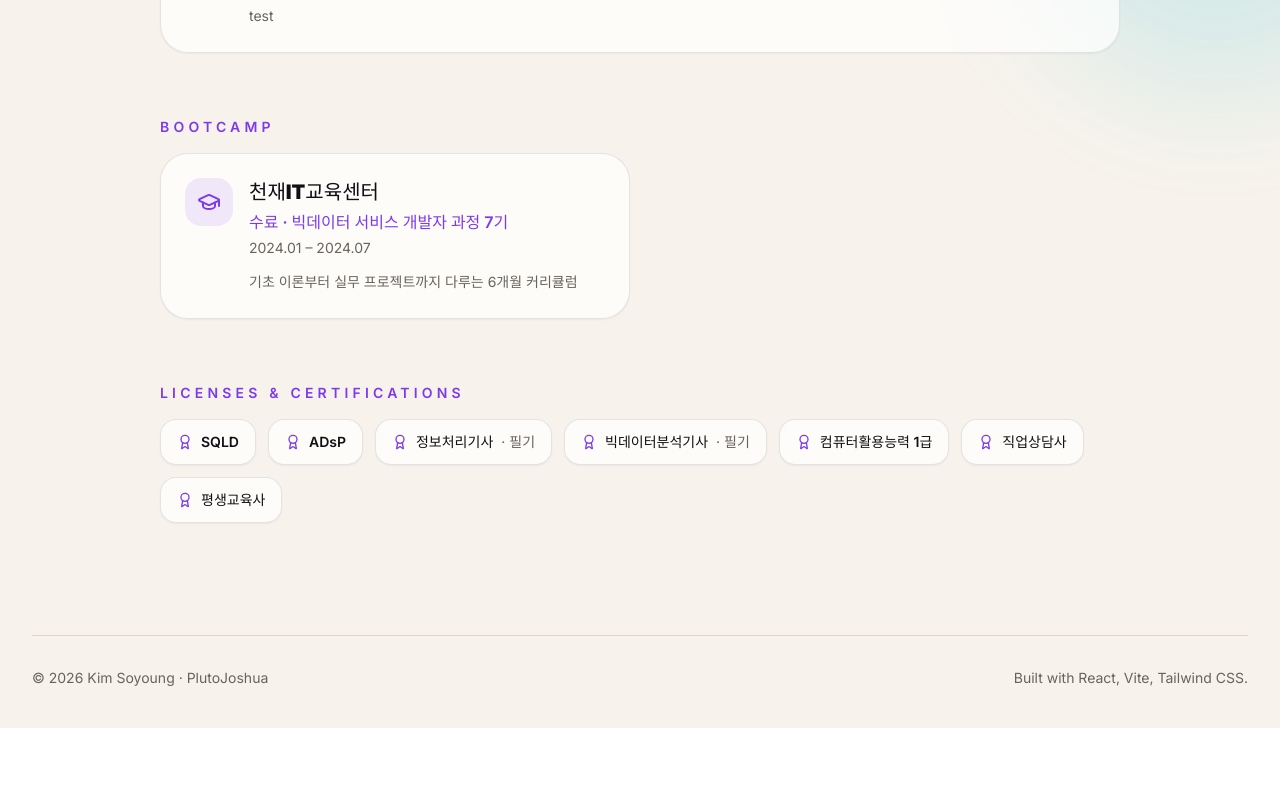
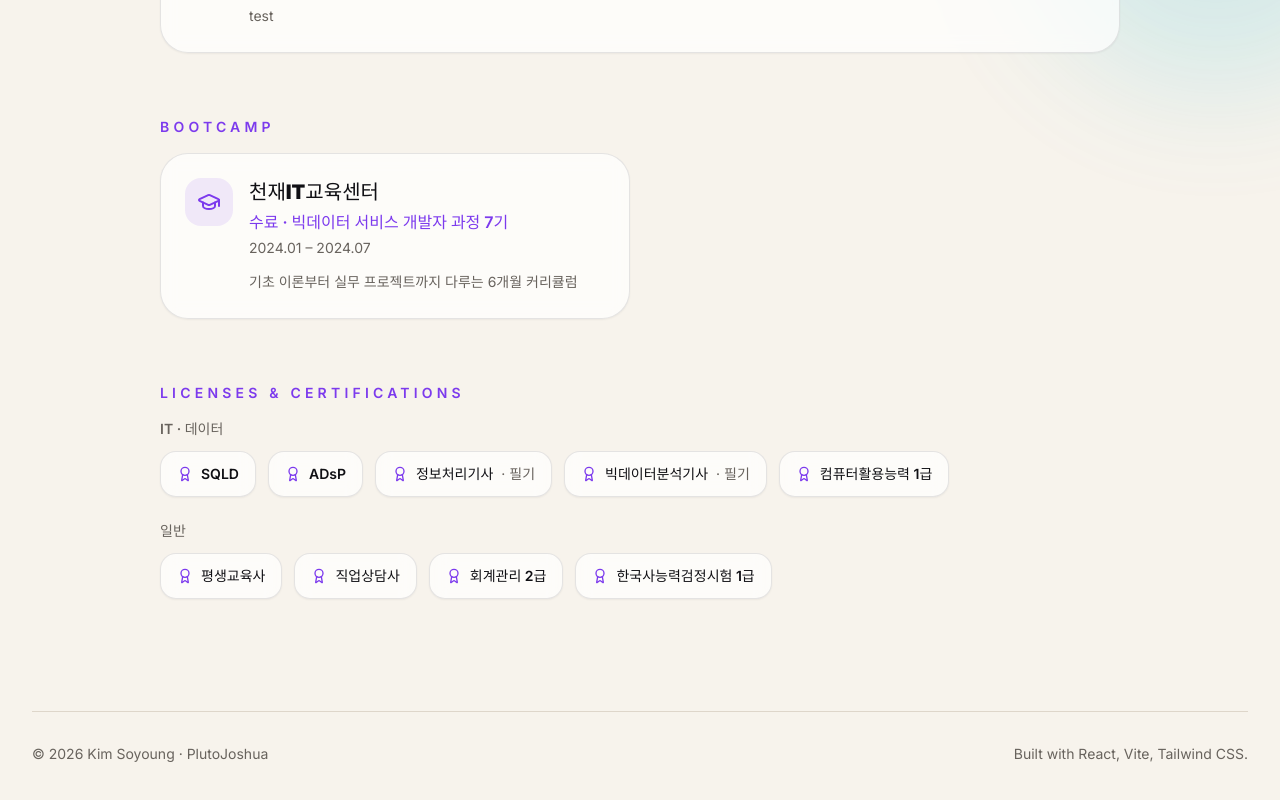
Before and after one commit to PlutoJoshua/PlutoJoshua.github.io, a React (Vite) app: page /education in a window 1280 px wide. Shown: the part 493-1293 px from the top of the page. Before the commit the page ends 1221 px from the top, so only its background shows below. Built offline with nearby package versions, Linux system fonts and the light colour scheme; a web font is replaced by a local one.

Commit message:
content: group certifications by type; add GenieNavi chat mockups
- split licenses into IT·데이터 / 일반 groups, add 회계관리 2급 and 한국사능력검정시험 1급
- GenieNavi: add 2 chat UI screenshots (plain device)

```diff
--- a/src/data/education.js
+++ b/src/data/education.js
@@ -29,13 +29,25 @@ export const trainings = [
   },
 ];
 
-// 자격증 (칩 형태로 나열). name 만 필수, note 는 선택(예: 필기).
-export const licenses = [
+// 자격증 (성격별 그룹 + 칩 형태로 나열). name 만 필수, note 는 선택(예: 필기).
+export const licenseGroups = [
+  {
+    label: 'IT · 데이터',
+    items: [
       { name: 'SQLD' },
       { name: 'ADsP' },
       { name: '정보처리기사', note: '필기' },
       { name: '빅데이터분석기사', note: '필기' },
       { name: '컴퓨터활용능력 1급' },
+    ],
+  },
+  {
+    label: '일반',
+    items: [
+      { name: '평생교육사' },
       { name: '직업상담사' },
-  { name: '평생교육사' },
+      { name: '회계관리 2급' },
+      { name: '한국사능력검정시험 1급' },
+    ],
+  },
 ];
--- a/src/data/projects.js
+++ b/src/data/projects.js
@@ -186,6 +186,10 @@ export const projects = [
     stack: ['Python', 'OpenSearch', 'FastAPI', 'AWS', 'LLM'],
     links: { github: 'https://github.com/bgmbgm94/Big_07_Doc_Project' },
     org: 'team project',
+    media: {
+      device: 'plain',
+      shots: ['/projects/genie-navi/chat-1.png', '/projects/genie-navi/chat-2.png'],
+    },
   },
 
   // ───────── Automation Experiments ─────────
--- a/src/pages/Education.jsx
+++ b/src/pages/Education.jsx
@@ -1,5 +1,5 @@
 import { Award } from 'lucide-react';
-import { education, trainings, licenses } from '../data/education';
+import { education, trainings, licenseGroups } from '../data/education';
 import PageHeader from '../components/PageHeader';
 import EducationCard from '../components/EducationCard';
 import SectionLabel from '../components/SectionLabel';
@@ -26,11 +26,15 @@ export default function Education() {
         </div>
       ) : null}
 
-      {licenses?.length ? (
+      {licenseGroups?.length ? (
         <div className="mt-16">
           <SectionLabel>Licenses & Certifications</SectionLabel>
+          <div className="space-y-6">
+            {licenseGroups.map((group) => (
+              <div key={group.label}>
+                <p className="mb-3 text-sm font-semibold text-muted dark:text-muted-d">{group.label}</p>
                 <ul className="flex flex-wrap gap-3">
-            {licenses.map((lic) => (
+                  {group.items.map((lic) => (
                     <li
                       key={lic.name}
                       className="inline-flex items-center gap-2 rounded-2xl border border-ink/10 bg-white/70 px-4 py-3 text-sm font-semibold shadow-sm backdrop-blur dark:border-line-d dark:bg-paper-d/70"
@@ -44,6 +48,9 @@ export default function Education() {
                   ))}
                 </ul>
               </div>
+            ))}
+          </div>
+        </div>
       ) : null}
     </section>
   );
```
Also changed, not shown: public/projects/genie-navi/chat-1.png (renamed from public/projects/genie-navi/스크린샷 2026-06-22 오후 2.59.44.png), public/projects/genie-navi/chat-2.png (renamed from public/projects/genie-navi/스크린샷 2026-06-22 오후 3.00.16.png), 6 other files (tests, documents, lock files or other folders). Lines whose indentation alone changed are shown as unchanged.
